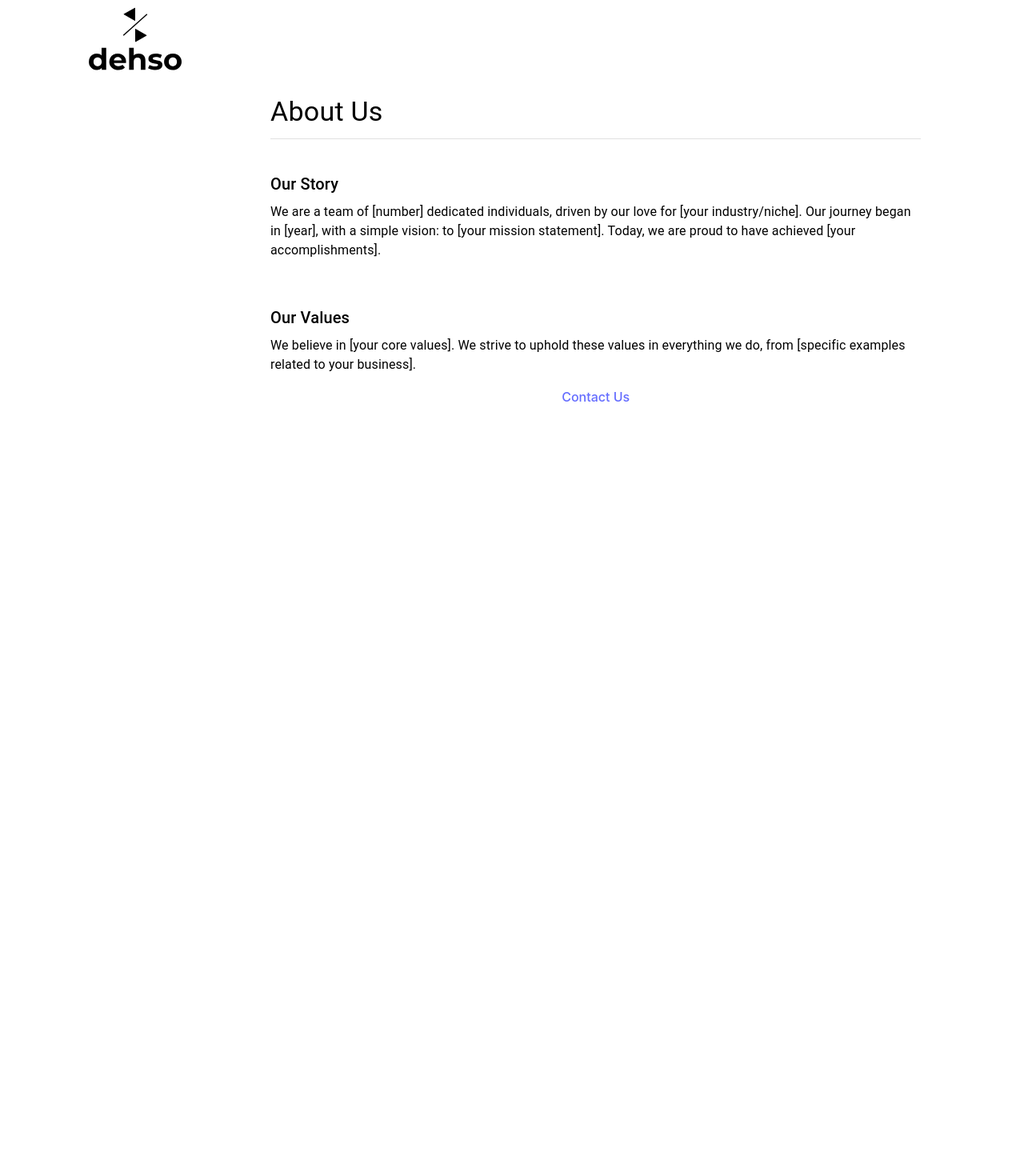
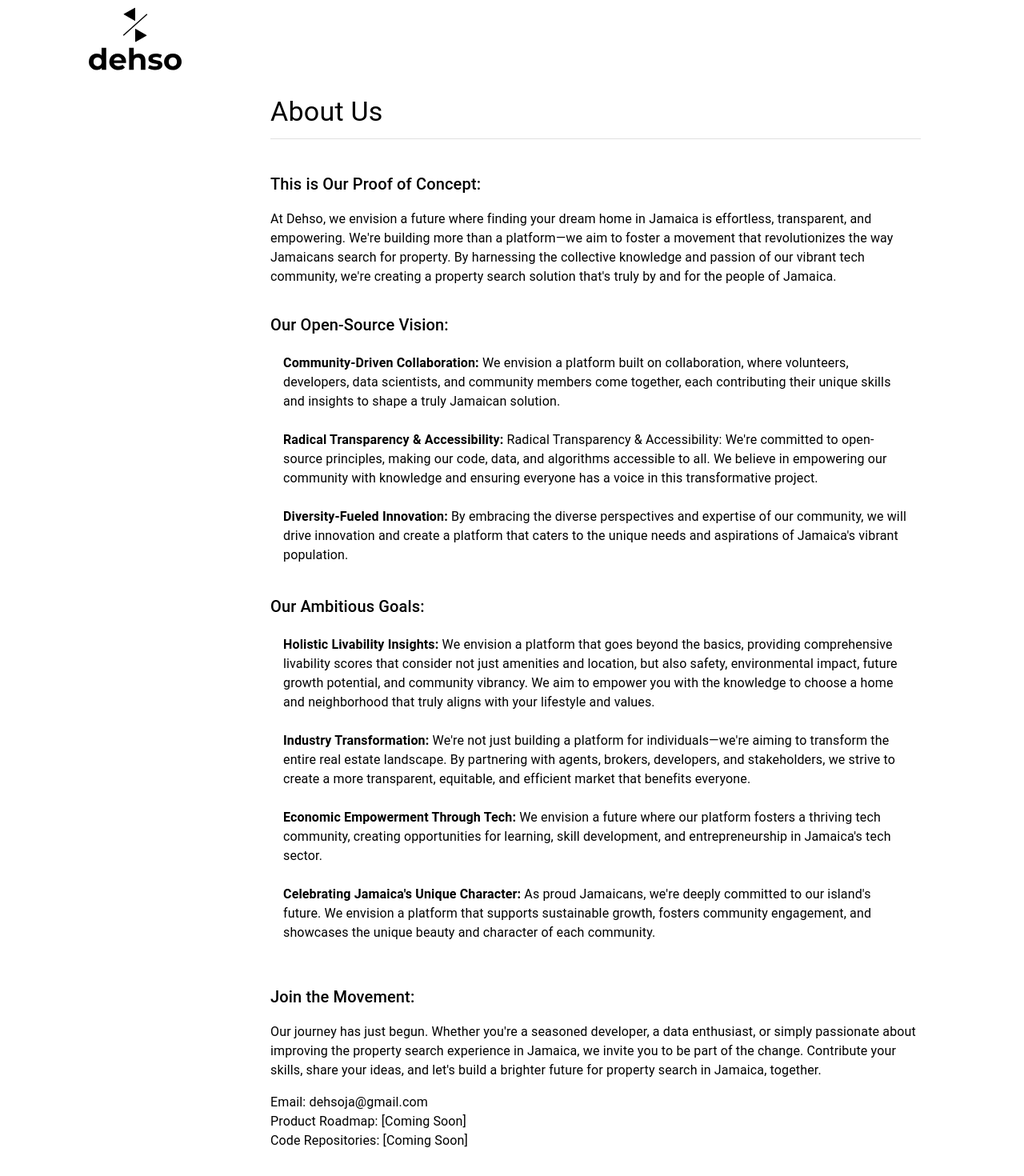
Before and after one commit to dehsoja/dehso-web-app, a React (Vite) app: page /about in a window 1280 px wide. Shown: the part 99-1569 px from the top of the page at 80% size. Before the commit the page ends 800 px from the top, so only its background shows below. Built offline with nearby package versions, Linux system fonts and the light colour scheme.

Commit message:
about us v1

```diff
--- a/src/components/aboutus.jsx
+++ b/src/components/aboutus.jsx
@@ -9,6 +9,14 @@ import {
   CardMedia,
   Divider
 } from '@mui/material';
+import List from '@mui/material/List';
+import ListItem from '@mui/material/ListItem';
+import ListItemText from '@mui/material/ListItemText';
+import ListItemIcon from '@mui/material/ListItemIcon';
+import CircleIcon from '@mui/icons-material/Circle';
+import InboxIcon from '@mui/icons-material/Inbox';
+import DraftsIcon from '@mui/icons-material/Drafts';
+
 import HeaderB from './headerB';
 import {Link} from 'react-router-dom';
 
@@ -46,9 +54,11 @@ function AboutUs() {
                     {/* Our Story Section */}
                     <Grid container spacing={3} mt={2}>
                       <Grid item xs={12}>
-                        <Typography variant="h6" align="left" gutterBottom>Our Story</Typography>
+                          <Typography variant="h6" align="left" mb={2}>This is Our Proof of Concept:</Typography>
                           <Typography variant="body1" align="left" paragraph>
-                        We are a team of [number] dedicated individuals, driven by our love for [your industry/niche]. Our journey began in [year], with a simple vision: to [your mission statement]. Today, we are proud to have achieved [your accomplishments].
+                            At Dehso, we envision a future where finding your dream home in Jamaica is effortless, transparent, and empowering.
+                            We're building more than a platform—we aim to foster a movement that revolutionizes the way Jamaicans search for property.
+                            By harnessing the collective knowledge and passion of our vibrant tech community, we're creating a property search solution that's truly by and for the people of Jamaica.
                           </Typography>
                       </Grid>
                     </Grid>
@@ -56,15 +66,99 @@ function AboutUs() {
 
 
                     {/* Values Section (Optional) */}
-                    <Grid container spacing={3} mt={2}>
+                    <Grid container spacing={1} mt={1} >
                       <Grid item xs={12}>
-                        <Typography variant="h6" align="left" gutterBottom>Our Values</Typography>
+                          <Typography variant="h6" align="left" >Our Open-Source Vision:</Typography>
+                          <List>
+                            <ListItem>
+                              <ListItemText >
+                              <Typography variant="body1" align="left">
+                                <span style={{ fontWeight: 'bold' }}>Community-Driven Collaboration:</span> We envision a platform built on collaboration, where volunteers, developers, data scientists, and community members come together, each contributing their unique skills and insights to shape a truly Jamaican solution.
+                              </Typography>
+                              </ListItemText>
+                            </ListItem>
+                            <ListItem>
+                              <ListItemText >
+                              <Typography variant="body1" align="left">
+                                <span style={{ fontWeight: 'bold' }}>Radical Transparency & Accessibility:</span> Radical Transparency & Accessibility: We're committed to open-source principles, making our code, data, and algorithms accessible to all. We believe in empowering our community with knowledge and ensuring everyone has a voice in this transformative project.
+                              </Typography>
+                              </ListItemText>
+                            </ListItem>
+                            <ListItem>
+                              <ListItemText >
+                              <Typography variant="body1" align="left">
+                                <span style={{ fontWeight: 'bold' }}>Diversity-Fueled Innovation:</span> By embracing the diverse perspectives and expertise of our community, we will drive innovation and create a platform that caters to the unique needs and aspirations of Jamaica's vibrant population.
+                              </Typography>
+                              </ListItemText>
+                            </ListItem>
+                            {/* Add more list items with the same icon */}
+                          </List>
+                      </Grid>
+                    </Grid>
+
+                    {/* Values Section (Optional) */}
+                    <Grid container spacing={1} mt={1}>
+                      <Grid item xs={12}>
+                          <Typography variant="h6" align="left" >Our Ambitious Goals:</Typography>
+                          <List>
+                            <ListItem>
+                              <ListItemText >
+                              <Typography variant="body1" align="left">
+                                <span style={{ fontWeight: 'bold' }}>Holistic Livability Insights:</span> We envision a platform that goes beyond the basics, providing comprehensive livability scores that consider not just amenities and location, but also safety, environmental impact, future growth potential, and community vibrancy. We aim to empower you with the knowledge to choose a home and neighborhood that truly aligns with your lifestyle and values.
+                              </Typography>
+                              </ListItemText>
+                            </ListItem>
+                            <ListItem>
+                              <ListItemText >
+                              <Typography variant="body1" align="left">
+                                <span style={{ fontWeight: 'bold' }}>Industry Transformation:</span> We're not just building a platform for individuals—we're aiming to transform the entire real estate landscape. By partnering with agents, brokers, developers, and stakeholders, we strive to create a more transparent, equitable, and efficient market that benefits everyone.
+                              </Typography>
+                              </ListItemText>
+                            </ListItem>
+                            <ListItem>
+                              <ListItemText >
+                              <Typography variant="body1" align="left">
+                                <span style={{ fontWeight: 'bold' }}>Economic Empowerment Through Tech:</span> We envision a future where our platform fosters a thriving tech community, creating opportunities for learning, skill development, and entrepreneurship in Jamaica's tech sector.
+                              </Typography>
+                              </ListItemText>
+                            </ListItem>
+                            <ListItem>
+                              <ListItemText>
+                              <Typography variant="body1" align="left">
+                                <span style={{ fontWeight: 'bold' }}>Celebrating Jamaica's Unique Character:</span> As proud Jamaicans, we're deeply committed to our island's future. We envision a platform that supports sustainable growth, fosters community engagement, and showcases the unique beauty and character of each community.
+                              </Typography>
+                              </ListItemText>
+                            </ListItem>
+                            {/* Add more list items with the same icon */}
+                          </List>
+                      </Grid>
+                    </Grid>
+
+                    {/* Our Story Section */}
+                    <Grid container spacing={3} mt={1}>
+                      <Grid item xs={12}>
+                          <Typography variant="h6" align="left" mb={2}>Join the Movement:</Typography>
                           <Typography variant="body1" align="left" paragraph>
-                        We believe in [your core values]. We strive to uphold these values in everything we do, from [specific examples related to your business].
+                            Our journey has just begun. Whether you're a seasoned developer, a data enthusiast, or simply passionate about improving the property search experience in Jamaica, we invite you to be part of the change. Contribute your skills, share your ideas, and let's build a brighter future for property search in Jamaica, together.
+                          </Typography>
+                          <Typography variant="body1" align="left">
+                            Email: dehsoja@gmail.com
+                          </Typography>
+                          <Typography variant="body1" align="left">
+                            {"Product Roadmap: [Coming Soon]"}
+                          </Typography>
+                          <Typography variant="body1" align="left">
+                            {"Code Repositories: [Coming Soon]"}
                           </Typography>
                       </Grid>
                     </Grid>
-                    <Link to="/contact">Contact Us</Link>
+                    <Grid container spacing={3} mt={1}>
+                      <Grid item xs={12}>
+
+                      </Grid>
+                    </Grid>
+
+                    {/* <Link to="/contact">Contact Us</Link> */}
 
                 </Grid>
 
@@ -74,6 +168,8 @@ function AboutUs() {
             </Grid>
 
 
+
+
       </Box>
     </Container>
   );
```
Lines whose indentation alone changed are shown as unchanged.
